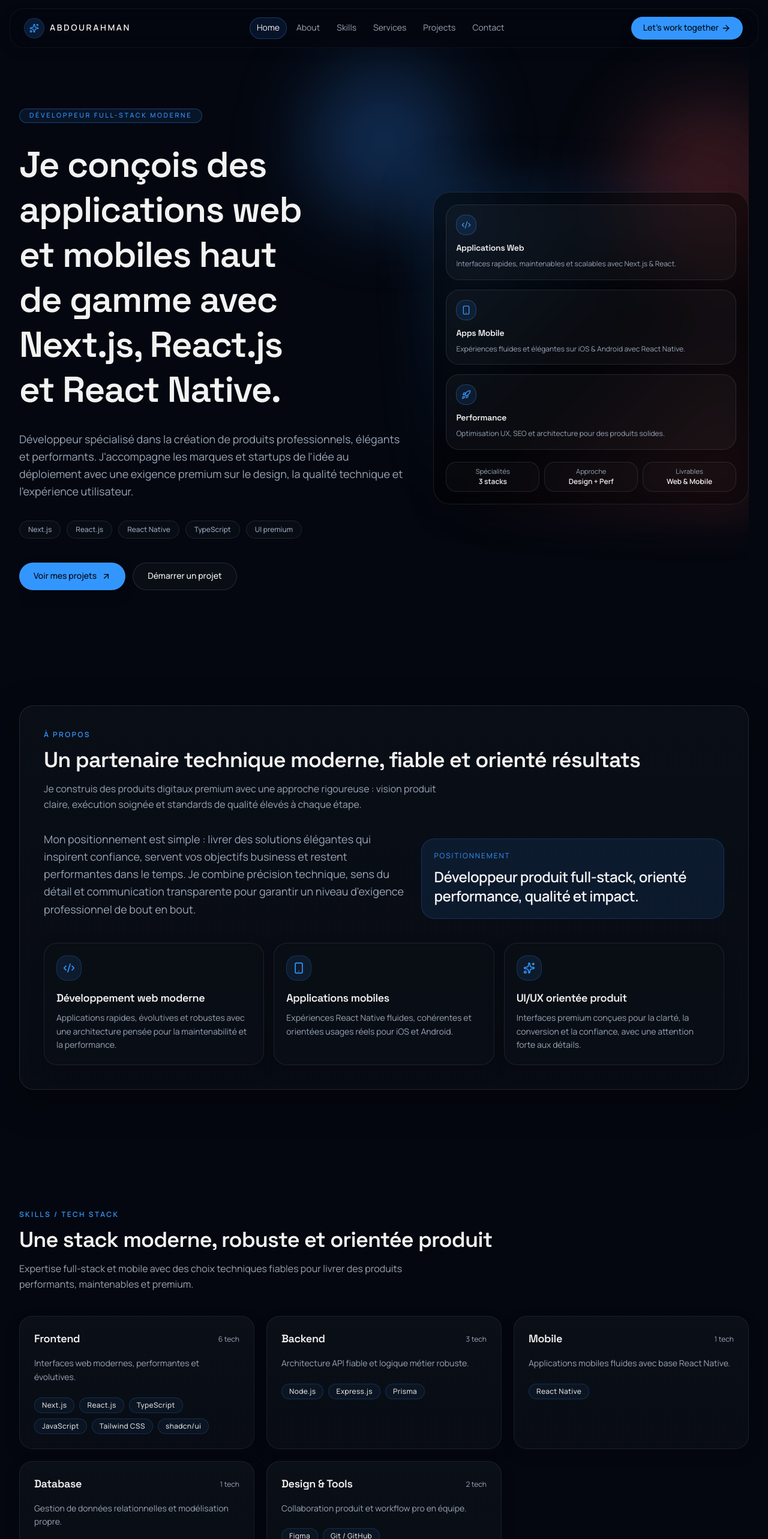
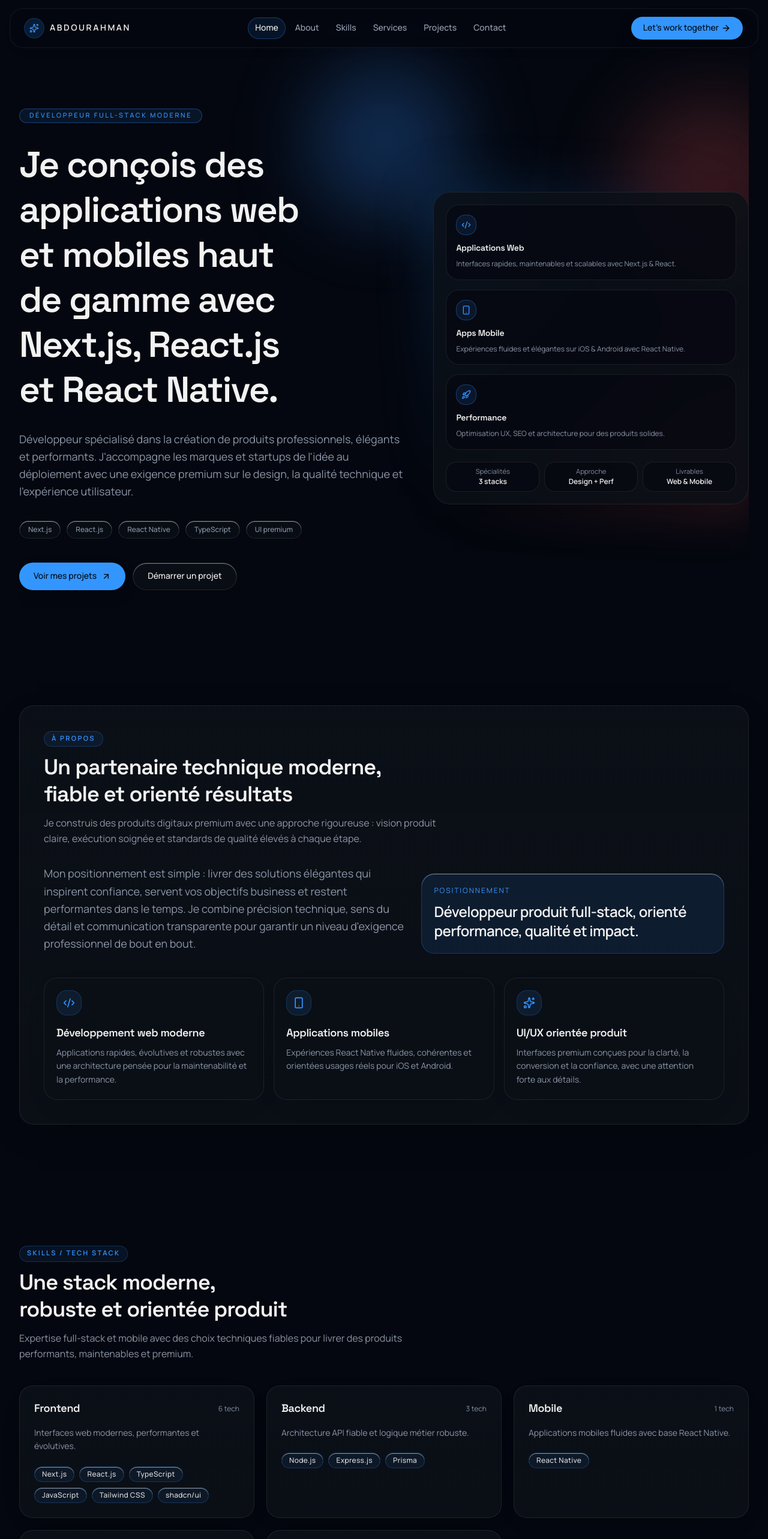
Before and after one commit to Abdourahmanmed/Abdourahman, a Next.js app: page / in a window 1280 px wide. Shown: the top 2566 px of the page at 60% size. Built offline with nearby package versions, Linux system fonts and the light colour scheme.

Commit message:
Polish premium UI styling across portfolio sections

```diff
--- a/app/globals.css
+++ b/app/globals.css
@@ -202,7 +202,7 @@
       radial-gradient(circle at 85% 15%, var(--gradient-end) 0%, transparent 32%),
       linear-gradient(180deg, var(--surface-0) 0%, var(--surface-1) 56%, var(--surface-2) 100%);
     background-attachment: fixed;
-    transition: background-color 420ms ease, color 280ms ease, border-color 280ms ease;
+    transition: background-color 420ms ease, color 280ms ease, border-color 280ms ease, box-shadow 280ms ease;
     overflow-x: hidden;
   }
 
@@ -267,9 +267,9 @@
     @apply mx-auto w-full max-w-7xl px-6 md:px-10;
   }
 
- .section-premium {
-  @apply mx-auto w-full max-w-7xl px-6 md:px-10 py-16 md:py-24;
-}
+  .section-premium {
+    @apply mx-auto w-full max-w-7xl px-6 py-16 md:px-10 md:py-24;
+  }
 
   .section-divider {
     border-top: 1px solid color-mix(in oklch, var(--border) 72%, transparent);
@@ -281,4 +281,25 @@
     background-clip: text;
     color: transparent;
   }
+
+  .surface-panel {
+    @apply border border-border/65 bg-card/78 shadow-[0_14px_45px_-28px_rgb(0_0_0/0.45)] backdrop-blur-xl;
+  }
+
+  .surface-panel-strong {
+    @apply border border-border/75 bg-card/84 shadow-[0_20px_60px_-32px_rgb(0_0_0/0.5)] backdrop-blur-2xl;
+  }
+
+  .soft-border {
+    @apply border border-white/45 dark:border-white/8;
+  }
+
+  .text-refined {
+    @apply text-muted-foreground/90;
+  }
+
+  .heading-balance {
+    text-wrap: balance;
+    letter-spacing: -0.03em;
+  }
 }
--- a/components/layout/site-header.tsx
+++ b/components/layout/site-header.tsx
@@ -65,10 +65,10 @@ export function SiteHeader() {
     >
       <div
         className={cn(
-          "mx-auto w-full max-w-[88rem] rounded-2xl border bg-background/55 px-3.5 backdrop-blur-xl transition-all duration-300 sm:px-6",
+          "mx-auto w-full max-w-[88rem] rounded-2xl border bg-background/62 px-3.5 backdrop-blur-xl transition-all duration-300 sm:px-6",
           isScrolled
-            ? "border-border/70 shadow-[0_8px_30px_rgb(0_0_0/0.12)]"
-            : "border-border/40 shadow-[0_6px_24px_rgb(0_0_0/0.06)]"
+            ? "border-border/75 shadow-[0_14px_34px_-22px_rgb(0_0_0/0.45)]"
+            : "border-border/55 shadow-[0_10px_25px_-20px_rgb(0_0_0/0.35)]"
         )}
       >
         <div className="flex h-15 items-center justify-between gap-2 sm:h-16 sm:gap-3">
@@ -90,7 +90,7 @@ export function SiteHeader() {
                   key={item.href}
                   href={item.href}
                   className={cn(
-                    "relative rounded-full px-3 py-2 text-sm transition-colors",
+                    "relative rounded-full px-3 py-2 text-sm font-medium transition-colors",
                     isActive ? "text-foreground" : "text-muted-foreground hover:text-foreground"
                   )}
                 >
--- a/components/sections/AboutSection.tsx
+++ b/components/sections/AboutSection.tsx
@@ -37,7 +37,7 @@ export function AboutSection() {
       whileInView="show"
       viewport={sectionViewport}
     >
-      <div className="rounded-3xl border border-white/10 bg-gradient-to-b from-card/90 to-card/60 p-4 shadow-[0_18px_60px_rgba(0,0,0,0.35)] backdrop-blur sm:p-6 md:p-8 lg:p-10">
+      <div className="surface-panel-strong soft-border rounded-3xl bg-gradient-to-b from-card/90 to-card/64 p-4 sm:p-6 md:p-8 lg:p-10">
         <motion.div variants={fadeUpItem}>
           <SectionHeading
             eyebrow="À propos"
@@ -50,7 +50,7 @@ export function AboutSection() {
         <div className="grid gap-6 lg:grid-cols-[1.2fr_1fr] lg:items-end">
           <motion.p
             variants={fadeUpItem}
-            className="max-w-2xl text-base leading-relaxed text-muted-foreground md:text-lg"
+            className="text-refined max-w-2xl text-base leading-relaxed md:text-lg"
           >
             Mon positionnement est simple : livrer des solutions élégantes qui
             inspirent confiance, servent vos objectifs business et restent
@@ -61,7 +61,7 @@ export function AboutSection() {
 
           <motion.div
             variants={fadeUpItem}
-            className="rounded-2xl border border-primary/20 bg-primary/10 p-5"
+            className="rounded-2xl border border-primary/24 bg-primary/10 p-5 shadow-[inset_0_1px_0_rgb(255_255_255/0.4)]"
           >
             <p className="text-xs tracking-[0.16em] text-primary uppercase">
               Positionnement
@@ -86,7 +86,7 @@ export function AboutSection() {
                 variants={fadeUpItem}
                 whileHover={{ y: -4 }}
                 transition={{ duration: 0.24 }}
-                className="group rounded-2xl border border-border/70 bg-card/80 p-5 shadow-[0_8px_25px_rgba(0,0,0,0.25)]"
+                className="surface-panel group rounded-2xl p-5"
               >
                 <div className="mb-4 inline-flex rounded-xl border border-primary/20 bg-primary/10 p-2.5 text-primary transition-colors duration-300 group-hover:border-primary/40">
                   <Icon className="size-5" />
@@ -94,7 +94,7 @@ export function AboutSection() {
                 <h3 className="text-lg font-semibold tracking-tight">
                   {block.title}
                 </h3>
-                <p className="mt-2 text-sm leading-relaxed text-muted-foreground">
+                <p className="text-refined mt-2 text-sm leading-relaxed">
                   {block.description}
                 </p>
               </motion.article>
--- a/components/sections/HeroSection.tsx
+++ b/components/sections/HeroSection.tsx
@@ -73,7 +73,7 @@ export function HeroSection() {
 
           <motion.h1
             variants={fadeUpItem}
-            className="max-w-3xl text-3xl leading-tight font-semibold tracking-tight text-balance sm:text-4xl md:text-5xl lg:text-6xl"
+            className="heading-balance max-w-3xl text-3xl leading-tight font-semibold sm:text-4xl md:text-5xl lg:text-6xl"
           >
             Je conçois des applications web et mobiles haut de gamme avec
             Next.js, React.js et React Native.
@@ -81,7 +81,7 @@ export function HeroSection() {
 
           <motion.p
             variants={fadeUpItem}
-            className="max-w-2xl text-sm leading-relaxed text-muted-foreground sm:text-base md:text-lg"
+            className="text-refined max-w-2xl text-sm leading-relaxed sm:text-base md:text-lg"
           >
             Développeur spécialisé dans la création de produits professionnels,
             élégants et performants. J&apos;accompagne les marques et startups
@@ -93,7 +93,7 @@ export function HeroSection() {
             {techStack.map((tech) => (
               <span
                 key={tech}
-                className="rounded-full border border-border/80 bg-card/65 px-3 py-1.5 text-[0.7rem] font-medium text-muted-foreground backdrop-blur sm:px-3.5 sm:text-xs"
+                className="rounded-full border border-border/80 bg-card/65 px-3 py-1.5 text-[0.7rem] font-medium text-muted-foreground/90 shadow-[inset_0_1px_0_rgb(255_255_255/0.55)] backdrop-blur sm:px-3.5 sm:text-xs"
               >
                 {tech}
               </span>
@@ -112,7 +112,7 @@ export function HeroSection() {
             </MotionLink>
             <MotionLink
               href="#contact"
-              className="inline-flex w-full items-center justify-center rounded-full border border-border bg-card/85 px-5 py-3 text-sm font-medium backdrop-blur hover:border-primary/40 sm:w-auto sm:px-6"
+              className="inline-flex w-full items-center justify-center rounded-full border border-border/75 bg-card/85 px-5 py-3 text-sm font-medium shadow-[inset_0_1px_0_rgb(255_255_255/0.45)] backdrop-blur hover:border-primary/40 hover:bg-card sm:w-auto sm:px-6"
             >
               Démarrer un projet
             </MotionLink>
@@ -121,7 +121,7 @@ export function HeroSection() {
 
         <motion.aside variants={fadeUpItem} className="relative mx-auto w-full max-w-xl lg:mx-0 lg:max-w-none">
           <div className="absolute -inset-4 -z-10 rounded-[2rem] bg-gradient-to-br from-primary/20 via-transparent to-accent/20 blur-2xl" />
-          <div className="space-y-4 rounded-[1.75rem] border border-white/10 bg-black/45 p-3.5 shadow-2xl backdrop-blur-md sm:p-4 md:p-5">
+          <div className="surface-panel-strong soft-border space-y-4 rounded-[1.75rem] p-3.5 sm:p-4 md:p-5">
             {serviceCards.map(({ icon: Icon, title, detail }, index) => (
               <motion.div
                 key={title}
@@ -133,7 +133,7 @@ export function HeroSection() {
                   delay: 0.12 * index,
                   ease: premiumEase,
                 }}
-                className="rounded-2xl border border-white/10 bg-white/[0.03] p-4 transition-colors duration-300 hover:border-white/20"
+                className="rounded-2xl border border-border/65 bg-background/55 p-4 transition-all duration-300 hover:border-primary/24 hover:bg-background/72"
               >
                 <div className="mb-3 inline-flex rounded-lg border border-primary/30 bg-primary/10 p-2 text-primary">
                   <Icon className="size-4" />
@@ -141,7 +141,7 @@ export function HeroSection() {
                 <h3 className="text-sm font-semibold text-foreground">
                   {title}
                 </h3>
-                <p className="mt-1.5 text-xs leading-relaxed text-muted-foreground">
+                <p className="text-refined mt-1.5 text-xs leading-relaxed">
                   {detail}
                 </p>
               </motion.div>
@@ -159,9 +159,9 @@ export function HeroSection() {
                     delay: 0.18 + index * 0.08,
                     ease: premiumEase,
                   }}
-                  className="rounded-xl border border-white/10 bg-white/[0.02] px-3 py-2 text-center"
+                  className="rounded-xl border border-border/70 bg-background/52 px-3 py-2 text-center"
                 >
-                  <p className="text-[0.7rem] text-muted-foreground">
+                  <p className="text-[0.7rem] text-muted-foreground/85">
                     {stat.label}
                   </p>
                   <p className="text-xs font-semibold text-foreground">
--- a/components/sections/ProjectsSection.tsx
+++ b/components/sections/ProjectsSection.tsx
@@ -30,7 +30,7 @@ export function ProjectsSection() {
           <motion.div key={project.title} variants={fadeUpItem}>
             <PremiumCard className="flex h-full flex-col">
               <h3 className="text-lg font-semibold">{project.title}</h3>
-              <p className="mt-2 text-sm text-muted-foreground">
+              <p className="text-refined mt-2 text-sm">
                 {project.description}
               </p>
 
@@ -38,7 +38,7 @@ export function ProjectsSection() {
                 {project.stack.map((item) => (
                   <span
                     key={item}
-                    className="rounded-full bg-secondary px-3 py-1 text-xs text-secondary-foreground transition-colors duration-300 hover:bg-secondary/80"
+                    className="rounded-full border border-border/70 bg-secondary/80 px-3 py-1 text-xs text-secondary-foreground shadow-[inset_0_1px_0_rgb(255_255_255/0.35)] transition-colors duration-300 hover:bg-secondary"
                   >
                     {item}
                   </span>
--- a/components/sections/skills-section.tsx
+++ b/components/sections/skills-section.tsx
@@ -32,12 +32,12 @@ export function SkillsSection() {
                 <h3 className="text-base font-semibold md:text-lg">
                   {group.category}
                 </h3>
-                <span className="text-xs text-muted-foreground">
+                <span className="text-xs text-muted-foreground/85">
                   {group.skills.length} tech
                 </span>
               </div>
 
-              <p className="mb-5 text-sm leading-relaxed text-muted-foreground">
+              <p className="text-refined mb-5 text-sm leading-relaxed">
                 {group.description}
               </p>
 
--- a/components/ui/button.tsx
+++ b/components/ui/button.tsx
@@ -10,11 +10,11 @@ const buttonVariants = cva(
     variants: {
       variant: {
         default:
-          "bg-primary text-primary-foreground shadow-[0_8px_20px_rgb(0,0,0,0.12)] hover:bg-primary/85 hover:shadow-[0_12px_24px_rgb(0,0,0,0.18)]",
+          "bg-primary text-primary-foreground shadow-[0_10px_26px_rgb(0,0,0,0.17)] hover:bg-primary/88 hover:shadow-[0_16px_34px_rgb(0,0,0,0.24)]",
         outline:
-          "border-border hover:border-primary/40 hover:bg-input/50 hover:text-foreground aria-expanded:bg-muted aria-expanded:text-foreground dark:bg-input/30",
+          "border-border/75 bg-card/65 hover:border-primary/35 hover:bg-input/55 hover:text-foreground aria-expanded:bg-muted aria-expanded:text-foreground dark:bg-input/30",
         secondary:
-          "bg-secondary text-secondary-foreground hover:bg-secondary/80 aria-expanded:bg-secondary aria-expanded:text-secondary-foreground",
+          "bg-secondary text-secondary-foreground shadow-[inset_0_1px_0_rgb(255_255_255/0.35)] hover:bg-secondary/84 aria-expanded:bg-secondary aria-expanded:text-secondary-foreground",
         ghost:
           "hover:bg-muted hover:text-foreground aria-expanded:bg-muted aria-expanded:text-foreground dark:hover:bg-muted/50",
         destructive:
--- a/components/ui/premium-card.tsx
+++ b/components/ui/premium-card.tsx
@@ -21,7 +21,7 @@ export function PremiumCard({
     <motion.article
       whileHover={prefersReducedMotion ? undefined : subtleCardHover}
       className={cn(
-        "rounded-2xl border border-border/70 bg-card/80 p-6 shadow-[0_8px_30px_rgb(0,0,0,0.08)] backdrop-blur-sm transition-[border-color,box-shadow,background-color] duration-300 hover:border-primary/30 hover:shadow-[0_14px_36px_rgb(0,0,0,0.14)]",
+        "surface-panel rounded-2xl p-6 transition-[border-color,box-shadow,background-color,transform] duration-300 hover:border-primary/28 hover:bg-card/86 hover:shadow-[0_20px_48px_-28px_rgb(0,0,0,0.52)]",
         className
       )}
       {...motionProps}
--- a/components/ui/section-heading.tsx
+++ b/components/ui/section-heading.tsx
@@ -16,15 +16,15 @@ export function SectionHeading({
   return (
     <div className={cn("mb-8 space-y-3 sm:mb-10", className)}>
       {eyebrow ? (
-        <p className="text-[0.68rem] font-semibold tracking-[0.16em] text-primary uppercase sm:text-xs sm:tracking-[0.2em]">
+        <p className="inline-flex rounded-full border border-primary/22 bg-primary/8 px-3 py-1 text-[0.65rem] font-semibold tracking-[0.16em] text-primary uppercase sm:text-[0.7rem] sm:tracking-[0.2em]">
           {eyebrow}
         </p>
       ) : null}
-      <h2 className="text-2xl leading-tight font-semibold tracking-tight text-foreground sm:text-3xl md:text-4xl">
+      <h2 className="heading-balance max-w-3xl text-2xl leading-tight font-semibold text-foreground sm:text-3xl md:text-4xl">
         {title}
       </h2>
       {description ? (
-        <p className="max-w-2xl text-sm leading-relaxed text-muted-foreground sm:text-[0.95rem] md:text-base">
+        <p className="text-refined max-w-2xl text-sm leading-relaxed sm:text-[0.95rem] md:text-base">
           {description}
         </p>
       ) : null}
--- a/components/ui/tech-badge.tsx
+++ b/components/ui/tech-badge.tsx
@@ -9,8 +9,8 @@ export function TechBadge({ label, className }: TechBadgeProps) {
   return (
     <span
       className={cn(
-        "inline-flex items-center rounded-full border border-primary/20 bg-primary/5 px-3 py-1 text-xs font-medium tracking-wide text-foreground/90 transition-all duration-300",
-        "hover:border-primary/40 hover:bg-primary/10",
+        "inline-flex items-center rounded-full border border-primary/22 bg-primary/7 px-3 py-1 text-xs font-medium tracking-wide text-foreground/90 shadow-[inset_0_1px_0_rgb(255_255_255/0.5)] transition-all duration-300",
+        "hover:border-primary/40 hover:bg-primary/12 hover:text-foreground",
         className,
       )}
     >
```
Also changed, not shown: components/sections/ContactSection.tsx (+7 -7 lines), components/sections/ServicesSection.tsx (+4 -4 lines).
